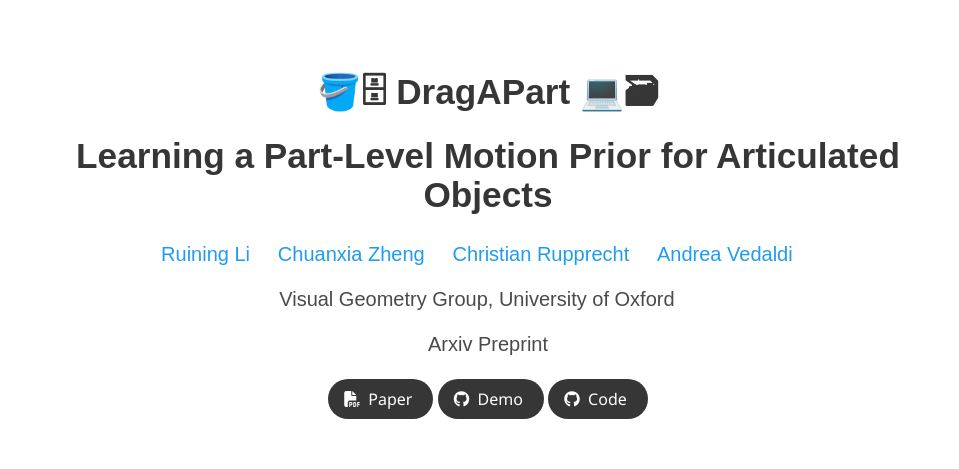
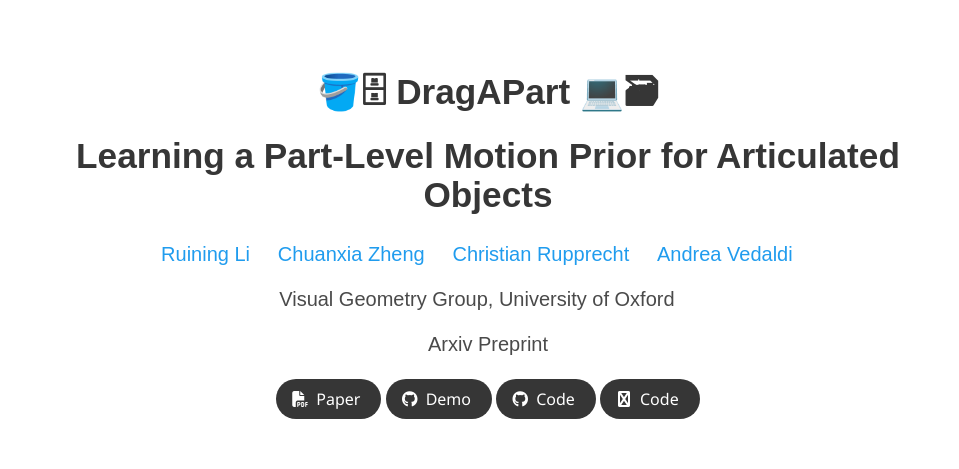
Before and after one commit to DragAPart/DragAPart.github.io, a plain HTML site: page index.html in a window 1280 px wide. Shown: the top 469 px of the page, without its empty margins (152-1111 px from the left). Drawn offline with nearby package versions, Linux system fonts and the light colour scheme; some icons are missing; a web font is replaced by a local one.

Commit message:
Added dataset.

```diff
--- a/index.html
+++ b/index.html
@@ -120,6 +120,17 @@
                 class="external-link button is-normal is-rounded is-dark disabled">
                 <span class="icon">
                   <i class="fab fa-github"></i>
+                </span>
+                <span>Code</span>
+              </a>
+            </span>
+
+            <!-- Data Link. -->
+            <span class="link-block">
+              <a href="https://github.com/RuiningLi/DragAPart/tree/main/Drag-a-Move"
+                class="external-link button is-normal is-rounded is-dark disabled">
+                <span class="icon">
+                  <i class="fab fa-table"></i>
                 </span>
                 <span>Code</span>
               </a>
```
Also changed, not shown: resources/interpolation/asset-8-all.gif (added), 2 other files.
